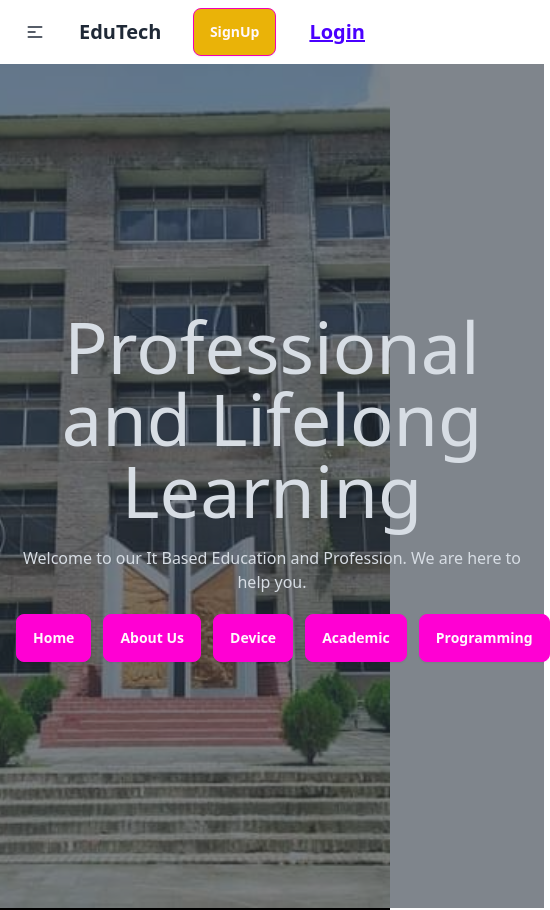
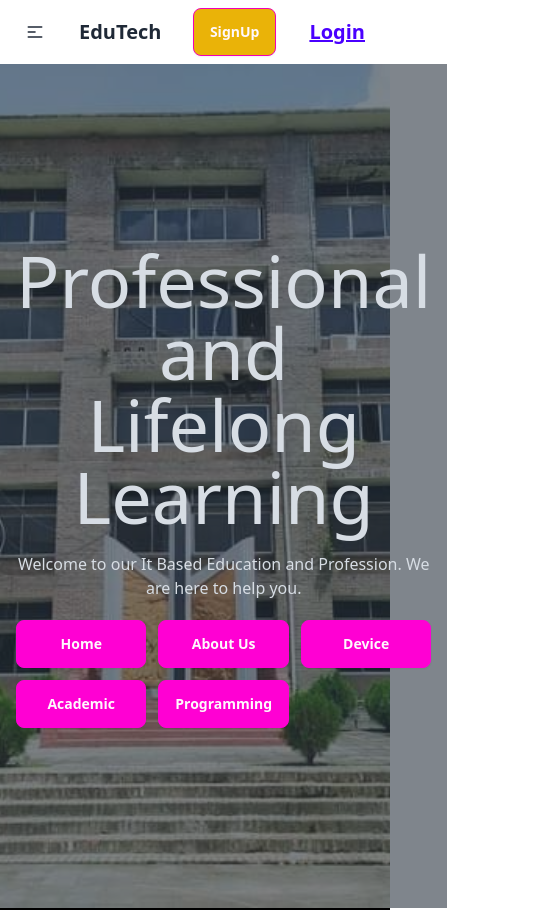
Before and after one commit to Md-Rabiul-Islam75/it-based-education-and-profession, a React (Vite) app: page / in a window 390 px wide. Shown: the top 910 px of the page, 550 px wide, since content can reach past the window. Built offline with nearby package versions, Linux system fonts and the light colour scheme.

Commit message:
responsive some button

```diff
--- a/src/Components/Home.jsx
+++ b/src/Components/Home.jsx
@@ -18,7 +18,7 @@ const Home = () => {
               Welcome to our It Based Education and Profession. We are here to help you.
             </p>
 
-            <div className="flex gap-3">
+            <div className="gap-3 grid grid-cols-3 md:grid-cols-5">
             <button className="btn btn-secondary">Home</button>
             <button className="btn btn-secondary">About Us</button>
             <button className="btn btn-secondary">Device</button>
```
